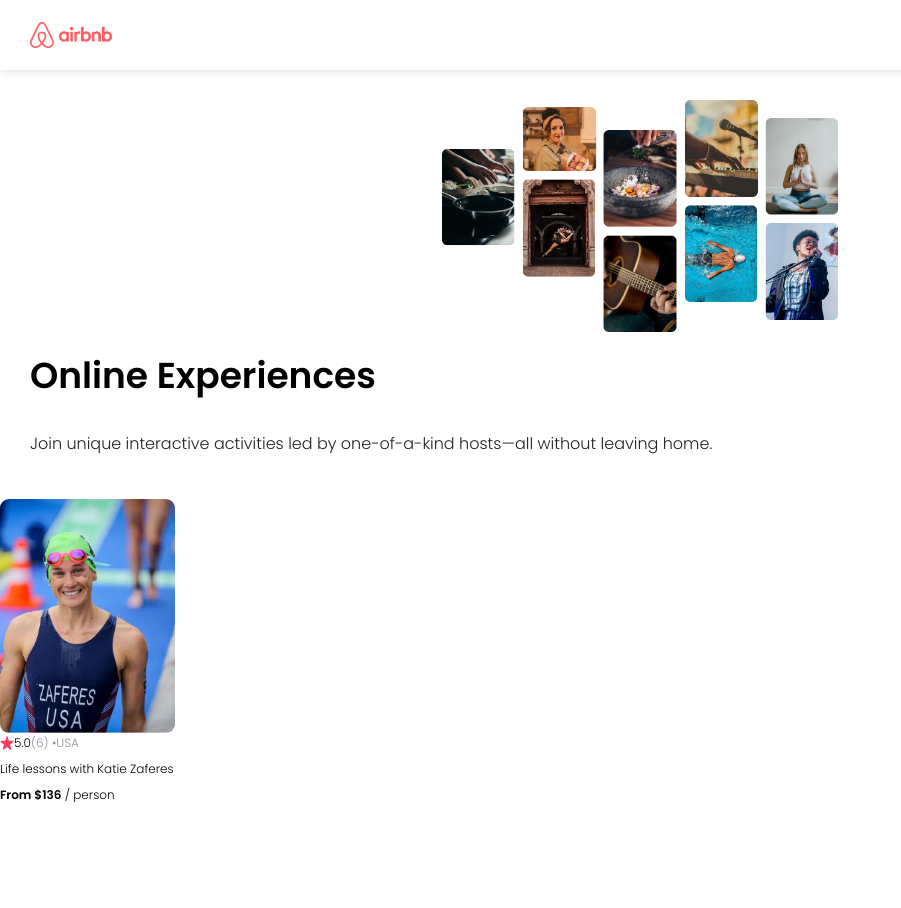
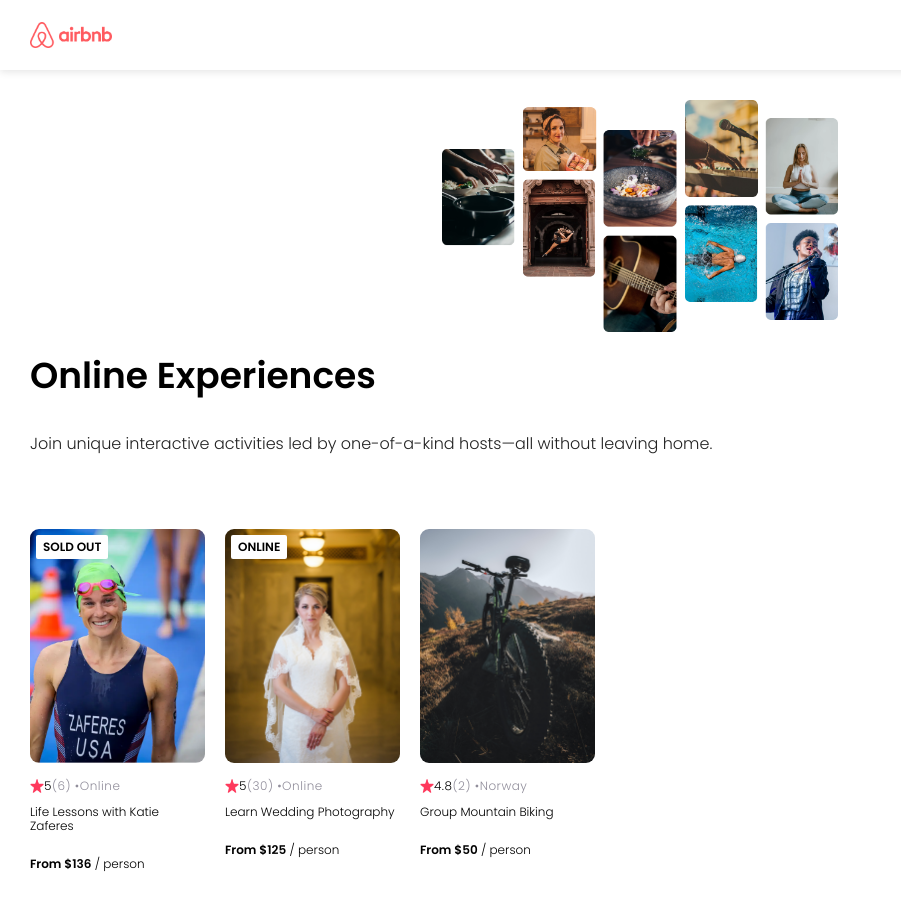
Before and after one commit to cynthialmy/airbnb-react, a React (Vite) app: page / in a window 1280 px wide. Shown: the top 908 px of the page, without its empty margins (0-901 px from the left). Before the commit the page ends 813 px from the top, so only its background shows below. Built offline with nearby package versions, Linux system fonts and the light colour scheme.

Commit message:
updated image display logic

```diff
--- a/src/App.css
+++ b/src/App.css
@@ -49,9 +49,20 @@
 	color: #222222;
 }
 
+.cards-list {
+	display: flex;
+	flex-wrap: nowrap;
+	gap: 20px;
+	overflow-x: auto;
+}
+
 .card {
 	width: 175px;
 	font-size: 12px;
+	flex: 0 0 auto;
+	display: flex;
+	flex-direction: column;
+	position: relative;
 }
 
 .card--image {
@@ -62,4 +73,16 @@
 .card--stats {
 	display: flex;
 	align-items: center;
+	margin-top: 1rem;
+	letter-spacing: 0.5px;
 }
+
+.card--badge {
+	position: absolute;
+	top: 6px;
+	left: 6px;
+	background-color: white;
+	padding: 5px 7px;
+	border-radius: 2px;
+	font-weight: bold;
+}
--- a/src/App.jsx
+++ b/src/App.jsx
@@ -2,20 +2,26 @@
 import Navbar from "./components/Navbar";
 import Hero from "./components/Hero";
 import Card from "./components/Card";
+import data from "./data";
 
 function App() {
+	const cards = data.map((card) => (
+		<Card
+			key={card.id}
+			img={card.coverImg}
+			rating={card.stats.rating}
+			reviewCount={card.stats.reviewCount}
+			location={card.location}
+			title={card.title}
+			price={card.price}
+			openSpots={card.openSpots}
+		/>
+	));
 	return (
 		<>
 			<Navbar />
 			<Hero />
-			<Card
-				img="katie-zaferes.png"
-				rating="5.0"
-				reviewCount={6}
-				country="USA"
-				title="Life lessons with Katie Zaferes"
-				price={136}
-			/>
+			<section className="cards-list">{cards}</section>
 		</>
 	);
 }
--- a/src/components/Card.jsx
+++ b/src/components/Card.jsx
@@ -1,11 +1,18 @@
-import star from "../../public/assets/star.png";
+import star from "/assets/star.png";
 
 export default function Card(props) {
+	let badgeText;
+	if (props.openSpots === 0) {
+		badgeText = "SOLD OUT";
+	} else if (props.location === "Online") {
+		badgeText = "ONLINE";
+	}
 	return (
 		<div className="card">
+			{badgeText && <div className="card--badge">{badgeText}</div>}
 			<img
 				className="card--image"
-				src={`../../public/assets/${props.img}`}
+				src={`/assets/${props.img}`}
 				alt="Katie Zaferes"
 				width="176px"
 			/>
@@ -13,7 +20,7 @@
 				<img src={star} alt="5 stars" width="14px" height="14px" />
 				<span>{props.rating} </span>
 				<span className="gray">({props.reviewCount}) • </span>
-				<span className="gray">{props.country}</span>
+				<span className="gray">{props.location}</span>
 			</div>
 			<p>{props.title}</p>
 			<p>
--- a/src/components/Hero.jsx
+++ b/src/components/Hero.jsx
@@ -1,4 +1,4 @@
-import photo from "../../public/assets/photo-grid.png";
+import photo from "/assets/photo-grid.png";
 
 export default function Hero() {
 	return (
--- a/src/components/Navbar.jsx
+++ b/src/components/Navbar.jsx
@@ -1,4 +1,4 @@
-import airbnb from "../../public/assets/airbnb-logo.png";
+import airbnb from "/assets/airbnb-logo.png";
 
 export default function Navbar() {
 	return (
--- /dev/null
+++ b/src/data.js
@@ -0,0 +1,44 @@
+export default [
+	{
+		id: 1,
+		title: "Life Lessons with Katie Zaferes",
+		description:
+			'I will share with you what I call "Positively Impactful Moments of Disappointment." Throughout my career, many of my highest moments only came after setbacks and losses. But learning from those difficult moments is what gave me the ability to rise above them and reach my goals.',
+		price: 136,
+		coverImg: "katie-zaferes.png",
+		stats: {
+			rating: 5.0,
+			reviewCount: 6,
+		},
+		location: "Online",
+		openSpots: 0,
+	},
+	{
+		id: 2,
+		title: "Learn Wedding Photography",
+		description:
+			"Interested in becoming a wedding photographer? For beginner and experienced photographers alike, join us in learning techniques required to leave the happy couple with memories that'll last a lifetime.",
+		price: 125,
+		coverImg: "wedding-photography.png",
+		stats: {
+			rating: 5.0,
+			reviewCount: 30,
+		},
+		location: "Online",
+		openSpots: 27,
+	},
+	{
+		id: 3,
+		title: "Group Mountain Biking",
+		description:
+			"Experience the beautiful Norwegian landscape and meet new friends all while conquering rugged terrain on your mountain bike. (Bike provided!)",
+		price: 50,
+		coverImg: "mountain-bike.png",
+		stats: {
+			rating: 4.8,
+			reviewCount: 2,
+		},
+		location: "Norway",
+		openSpots: 3,
+	},
+];
--- a/src/main.jsx
+++ b/src/main.jsx
@@ -1,6 +1,6 @@
 import React from "react";
 import ReactDOM from "react-dom/client";
-import App from "./App.jsx";
+import App from "./App";
 import "./index.css";
 
 ReactDOM.createRoot(document.getElementById("root")).render(
```
Also changed, not shown: public/assets/mountain-bike.png (added), public/assets/wedding-photography.png (added).
